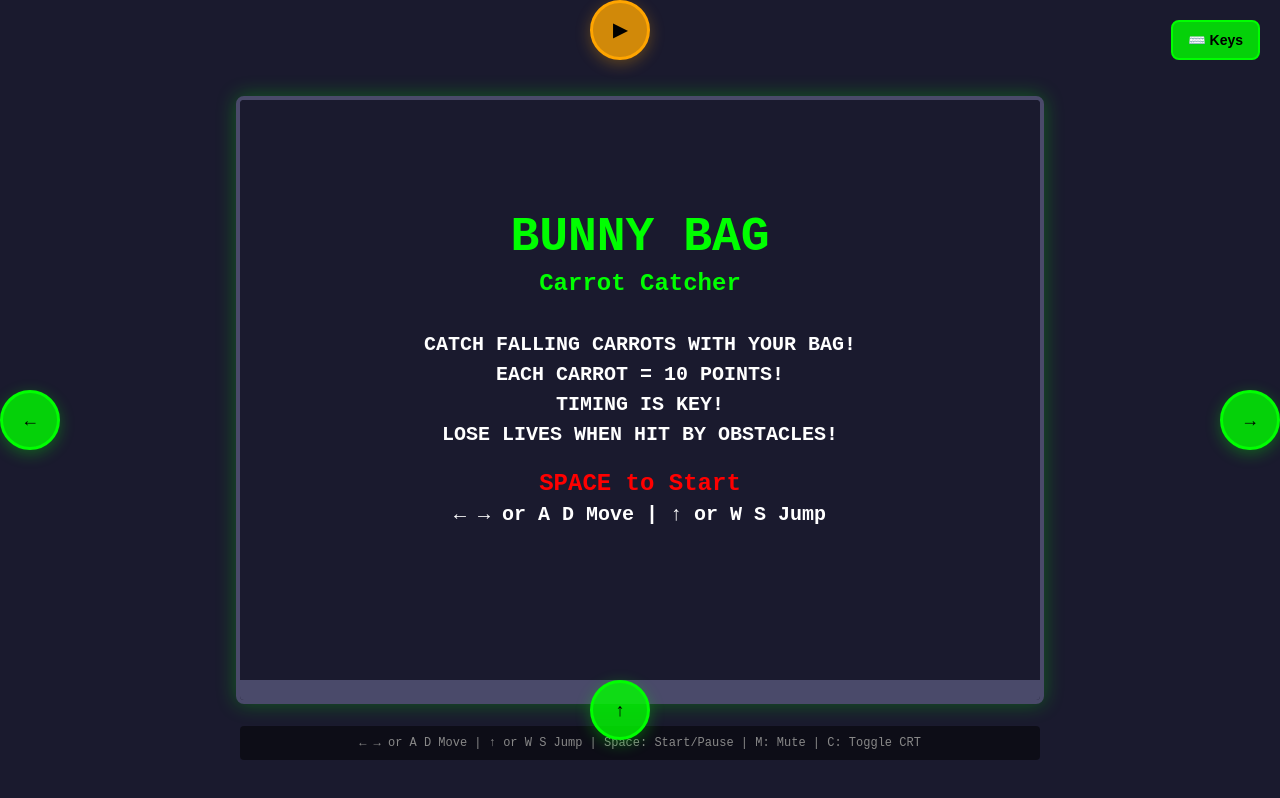
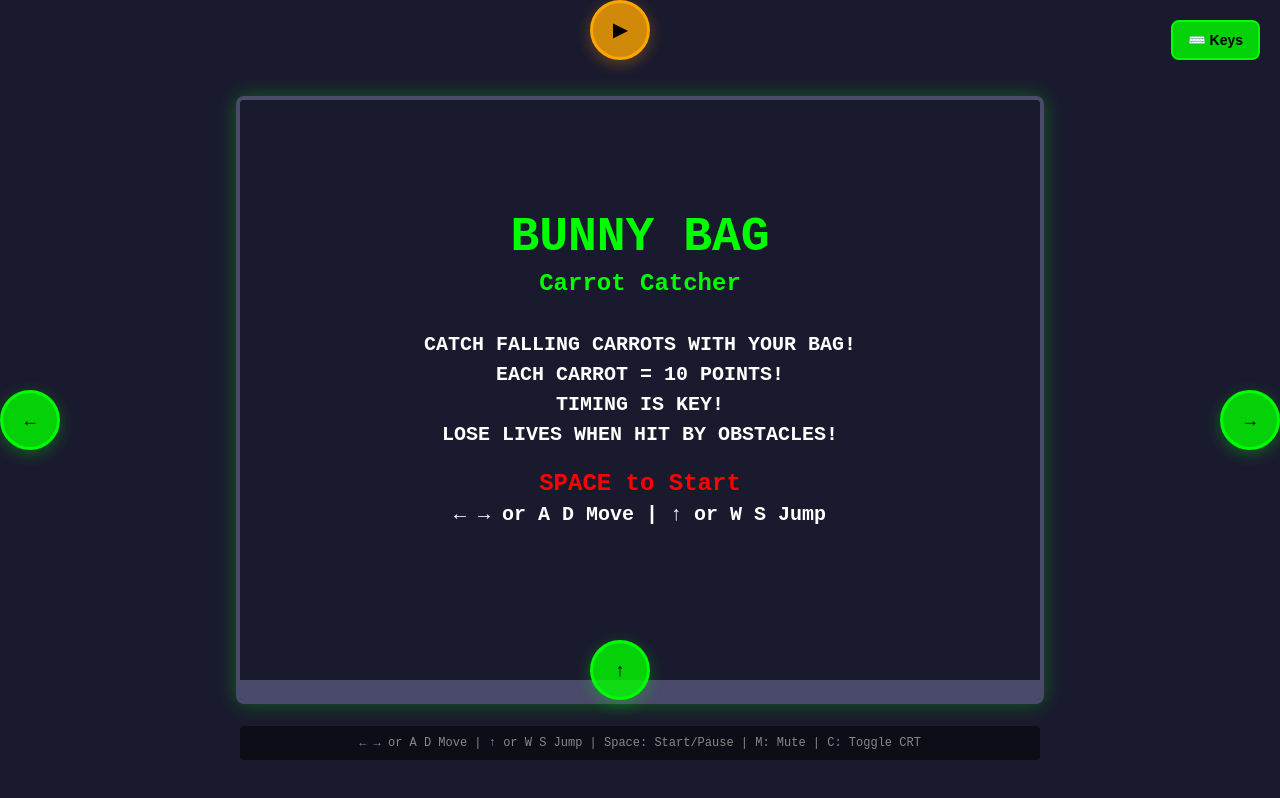
Before and after one commit to ArrowFinder/bunny-bag-carrot-catcher, a plain HTML site: page index.html in a window 1280 px wide. Both pictures are taken after a click on the button "📱 Touch". Drawn offline with Linux system fonts and the light colour scheme.

Commit message:
Update index.html

```diff
--- a/index.html
+++ b/index.html
@@ -149,7 +149,7 @@
         /* Jump Button */
         .touch-jump {
             left: 50%;
-            bottom: 80px;
+            bottom: 120px;
             transform: translateX(-50%);
         }
 
```
